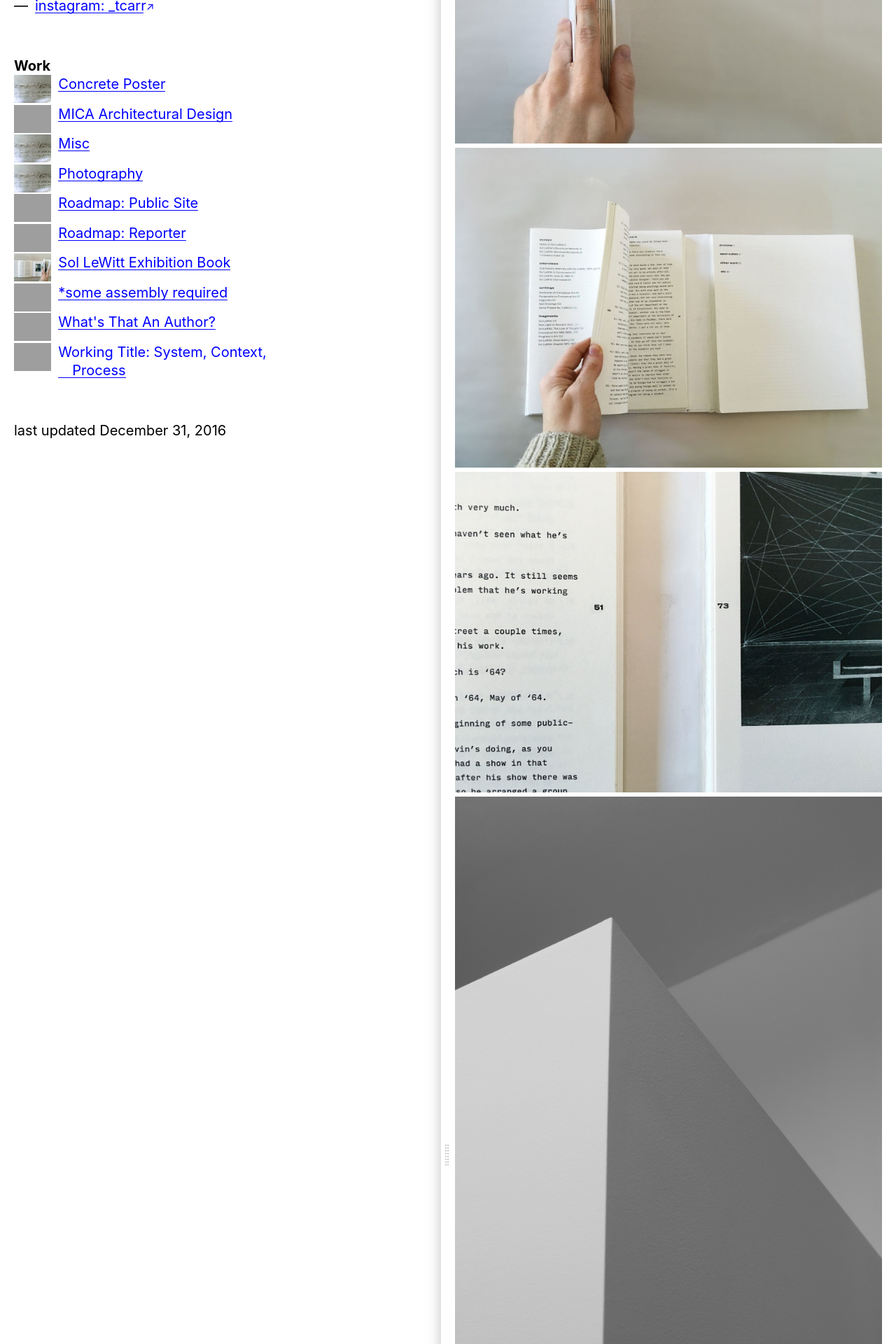
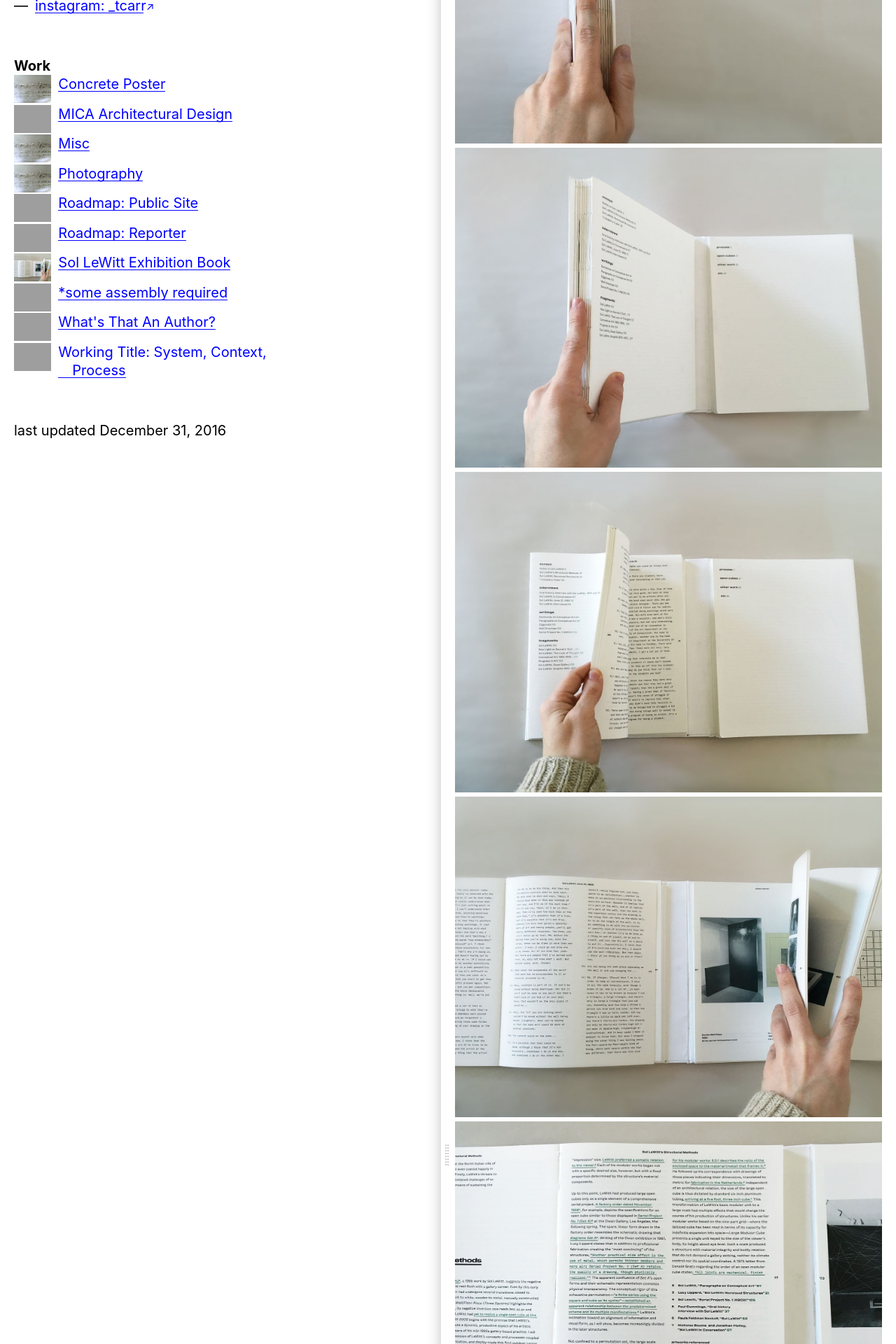
Before and after one commit to trevorsee/2017-website-archive, a Jekyll site: the page built from _projects/sol-lewitt-exhibition-book.markdown, in a window 1280 px wide. Shown: the part 319-2239 px from the top of the page at 70% size. Built offline with Jekyll 4.4.1, drawn with Linux system fonts in a browser that asks for light colours; grey boxes are pictures that could not be loaded.

Commit message:
Updated Sol Lewitt Exhibition Book

```diff
--- a/_projects/sol-lewitt-exhibition-book.markdown
+++ b/_projects/sol-lewitt-exhibition-book.markdown
@@ -5,7 +5,11 @@
 ---
 
 ![1.jpg](/uploads/1.jpg)
+![1.jpg](/uploads/2.jpg)
 ![3.jpg](/uploads/3.jpg)
-![7.jpg](/uploads/7.jpg)
-![photo1.jpg](/uploads/photo1.jpg)
-![4.jpg](/uploads/4.jpg)
+![7.jpg](/uploads/4.jpg)
+![4.jpg](/uploads/5.jpg)
+![4.jpg](/uploads/6.jpg)
+![4.jpg](/uploads/7.jpg)
+![4.jpg](/uploads/8.jpg)
+![4.jpg](/uploads/9.jpg)
```
